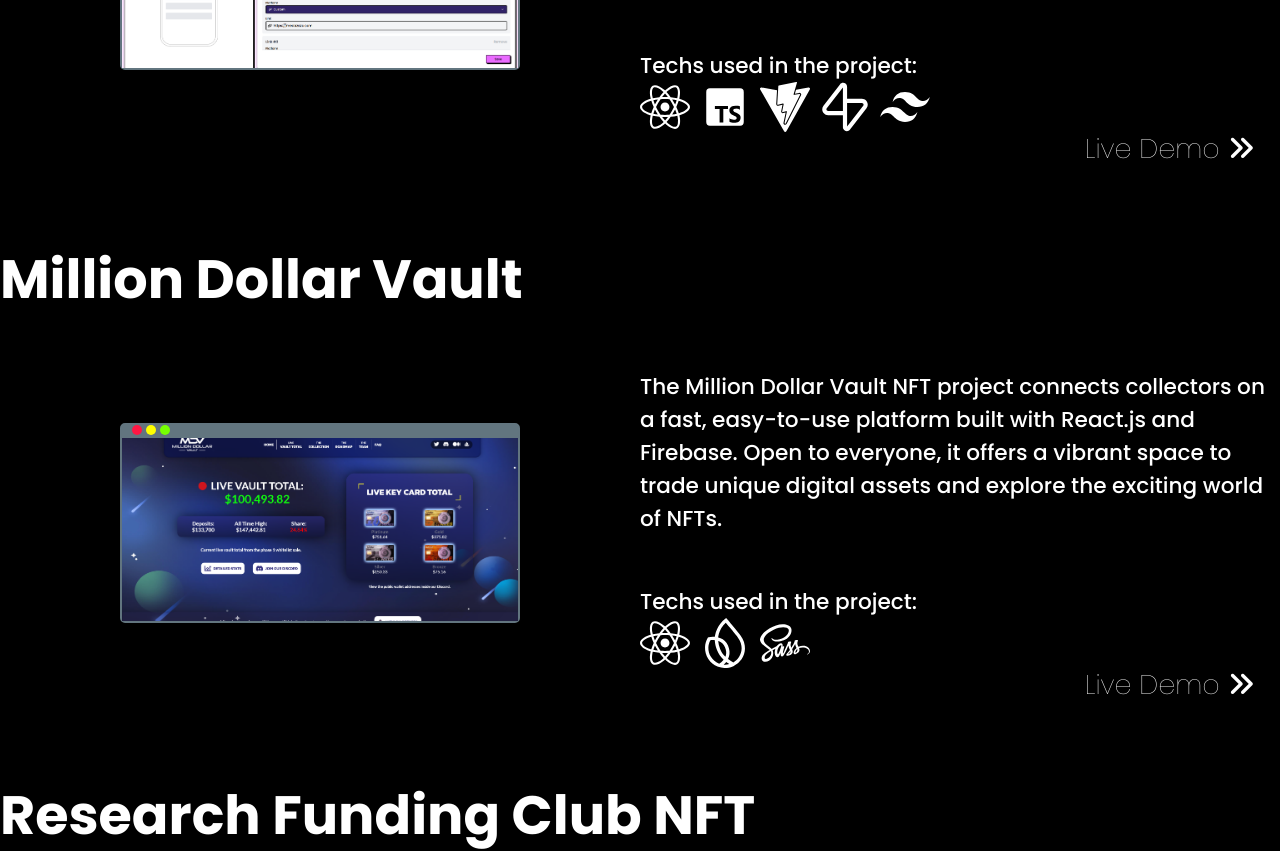
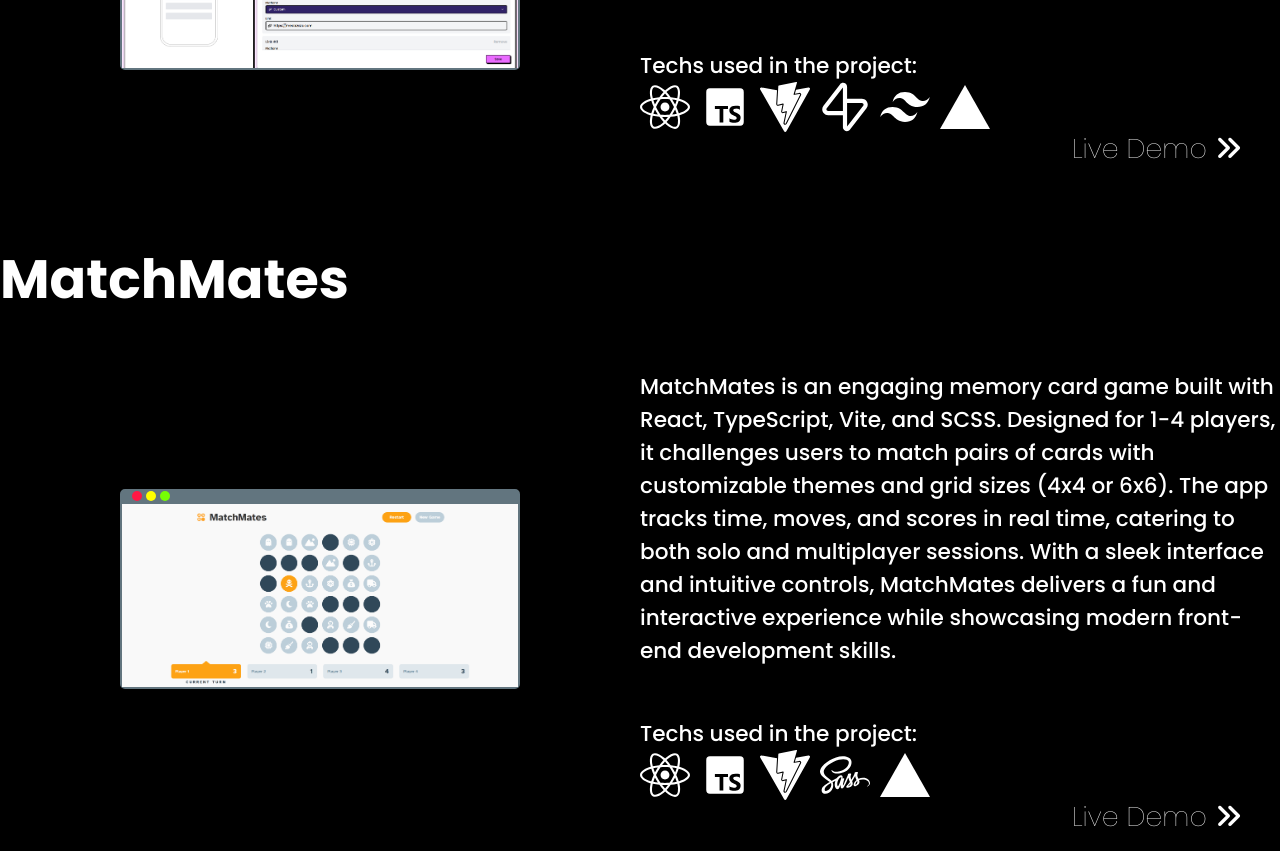
Before and after one commit to Med-azaza/My-Portfolio, a React (Create React App) app: page /work1 in a window 1280 px wide. Shown: the part 480-1331 px from the top of the page. Built offline with nearby package versions, Linux system fonts and the light colour scheme.

Commit message:
add project

```diff
--- a/src/components/projectsList.js
+++ b/src/components/projectsList.js
@@ -8,6 +8,7 @@ import mdv from "../img/mdv.png";
 import rps from "../img/rps.png";
 import rfc from "../img/rfc.png";
 import lc from "../img/linkcrate.png";
+import mm from "../img/match-mates.png";
 import { FaReact, FaSass, FaNodeJs } from "react-icons/fa";
 import {
   SiNextdotjs,
@@ -16,6 +17,7 @@ import {
   SiFirebase,
   SiFramer,
   SiVite,
+  SiVercel,
 } from "react-icons/si";
 import { BiLogoTypescript } from "react-icons/bi";
 import { RiSupabaseLine, RiTailwindCssFill } from "react-icons/ri";
@@ -33,6 +35,21 @@ const projects = [
       { name: "Vite", logo: <SiVite /> },
       { name: "Supabase", logo: <RiSupabaseLine /> },
       { name: "TailwindCSS", logo: <RiTailwindCssFill /> },
+      { name: "Vercel", logo: <SiVercel /> },
+    ],
+  },
+  {
+    link: "https://match-mates.vercel.app/",
+    title: "MatchMates",
+    description:
+      "MatchMates is an engaging memory card game built with React, TypeScript, Vite, and SCSS. Designed for 1-4 players, it challenges users to match pairs of cards with customizable themes and grid sizes (4x4 or 6x6). The app tracks time, moves, and scores in real time, catering to both solo and multiplayer sessions. With a sleek interface and intuitive controls, MatchMates delivers a fun and interactive experience while showcasing modern front-end development skills.",
+    preview: mm,
+    techs: [
+      { name: "React", logo: <FaReact /> },
+      { name: "TypeScript", logo: <BiLogoTypescript /> },
+      { name: "Vite", logo: <SiVite /> },
+      { name: "Sass", logo: <FaSass /> },
+      { name: "Vercel", logo: <SiVercel /> },
     ],
   },
   {
```
Also changed, not shown: src/img/match-mates.png (added).
